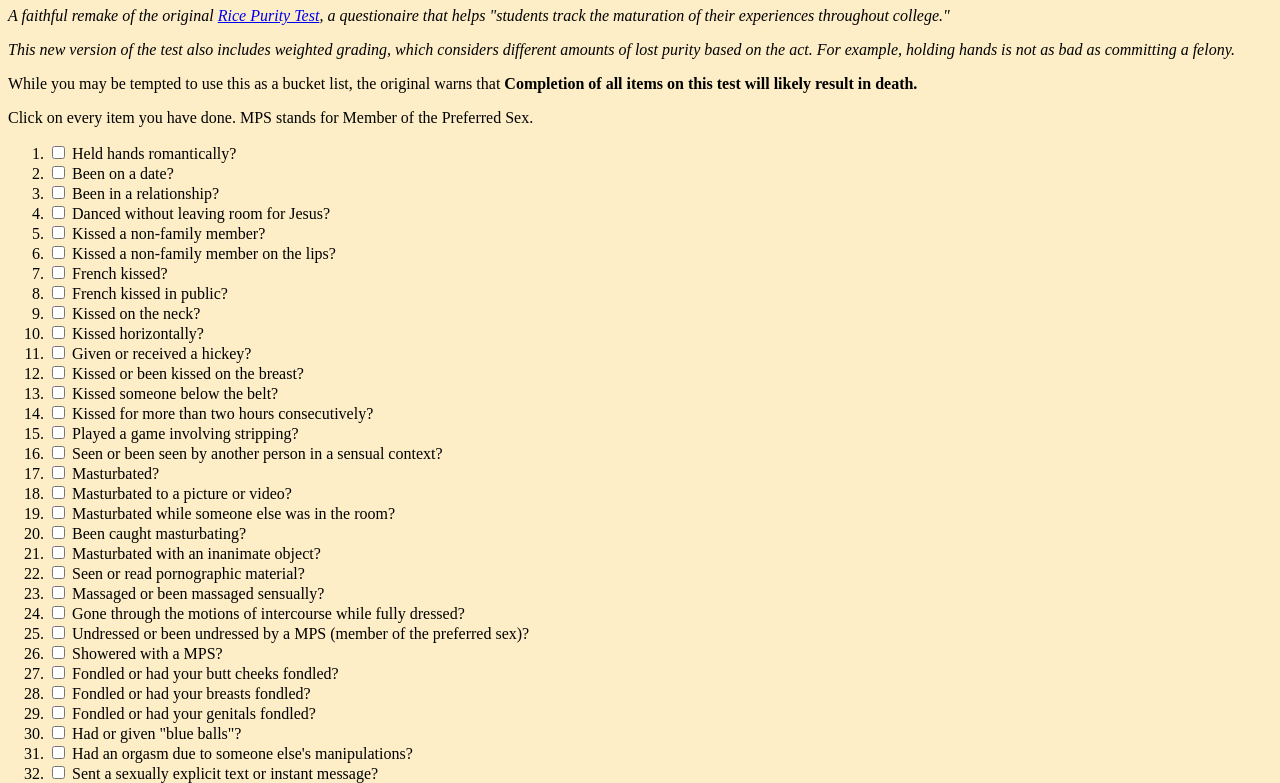
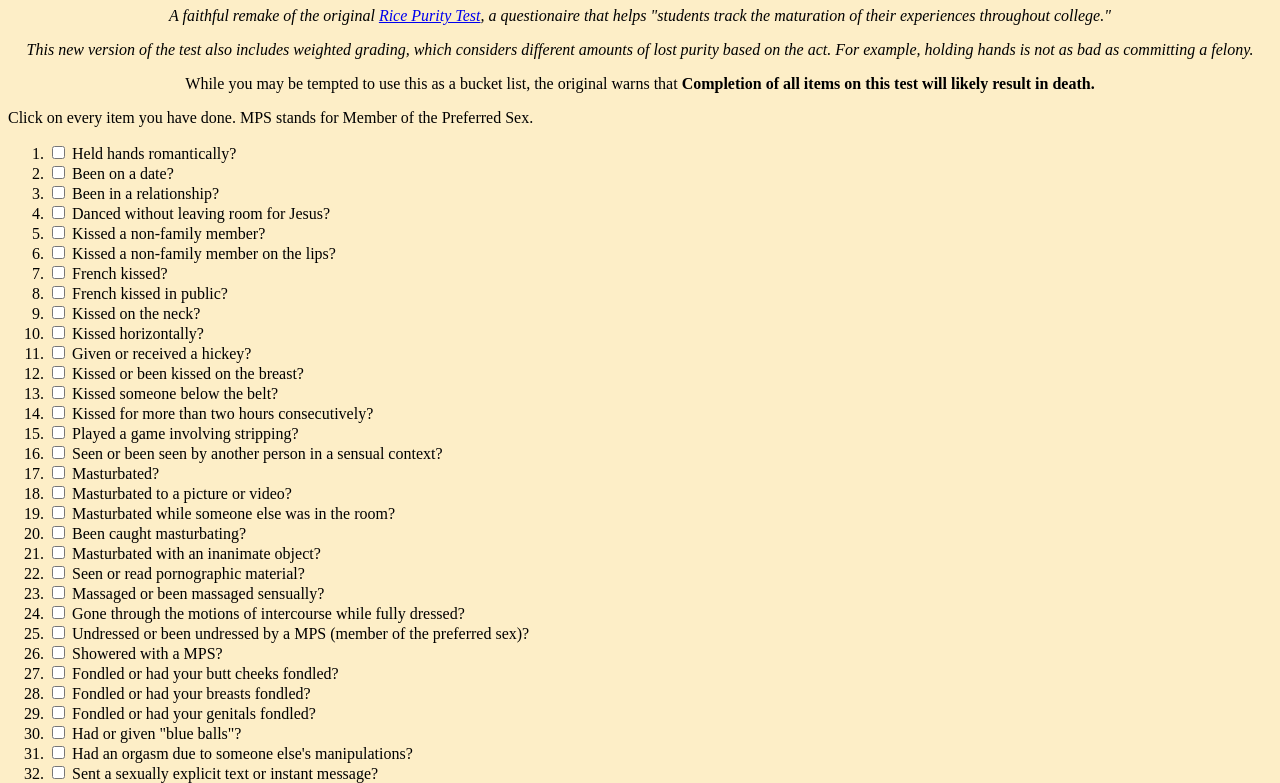
Before and after one commit to viriditycapital/rpt, a plain HTML site: page index.html in a window 1280 px wide. Shown: the part 73-856 px from the top of the page. Drawn offline with Linux system fonts and the light colour scheme.

Commit message:
center the intro text like the original. The line breaks are not the same though

```diff
--- a/index.js
+++ b/index.js
@@ -468,6 +468,7 @@ function create_quiz () {
   <b>Completion of all items on this test will likely result in death.</b>
   </p>
   `;
+  INTRO_TEXT.classList.add('intro_text');
   BODY_CONTAINER.appendChild(INTRO_TEXT);
 
   QUIZ_TEXT.innerHTML =
--- a/styles.css
+++ b/styles.css
@@ -3,6 +3,10 @@ body {
 }
 
 h1 {
+  text-align: center;
+}
+
+.intro_text {
   text-align: center;
 }
 
```
